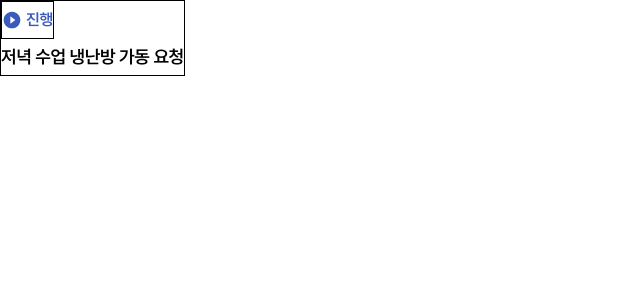
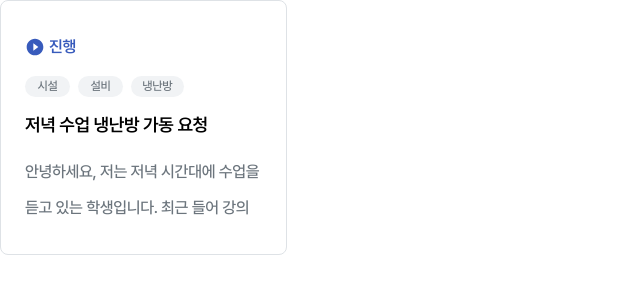
Before and after one commit to waieiches/SM-137-Frontend, a React (Vite) app: page / in a window 1280 px wide. Shown: the top 300 px of the page, without its empty margins (0-640 px from the left). Built offline with nearby package versions, Linux system fonts and the light colour scheme.

Commit message:
feat : 컴포넌트 레이아웃과 타입 호출 기능을 제작한다

```diff
--- a/src/components/content/ContentBox.tsx
+++ b/src/components/content/ContentBox.tsx
@@ -1,36 +1,74 @@
 import styled from "@emotion/styled";
 import StatusDisplay from "../status-button/StatusDisplay";
+import CategoryTagGroup from "../category-tag/CategoryTagGroup";
 
 interface ContenteBoxProps {
   type: keyof typeof boxType;
+}
+interface ContainerProps {
+  width: string;
+  height: string;
 }
 
 const boxType = {
   small: {
     width: "287px",
     height: "255px",
+    flex: "column",
+    line: 3,
   },
   large: {
     width: "537px",
     height: "207px",
+    flex: "row",
+    line: 2,
   },
 };
 
-const Container = styled.div`
-  display: inline-flex;
+const Container = styled.div<ContainerProps>`
+  width: ${(props) => props.width};
+  height: ${(props) => props.height};
+  display: flex;
   flex-direction: column;
   align-items: start;
+  justify-content: center;
+  gap: 0.65rem;
   background-color: var(--white);
-  border: 1px solid #000;
+  border: 1px solid var(--gray3-border);
+  border-radius: 8px;
+  padding: 24px;
+  cursor: pointer;
+  &:hover {
+    border: 1px solid var(--gray4-placeholder-low);
+  }
+  @media screen and (max-width: 480px) {
+    display: inline-flex;
+    padding: 1rem;
+    width: auto;
+    height: auto;
+  }
 `;
 //진행상태 + 좋아요/스크랩
-const StatusContainer = styled.div`
-  display: flex;
+const StatusContainer = styled.div<{ flex: string }>`
+  display: inline-flex;
   justify-content: space-between;
   align-items: center;
-  border: 1px solid #000;
+  flex-direction: ${(props) => props.flex};
 `;
 const Title = styled.span``;
+const Article = styled.div<{ line: number }>`
+  color: var(--gray5-lowText);
+  overflow: hidden;
+  display: -webkit-box;
+  -webkit-box-orient: vertical;
+  -webkit-line-clamp: ${(props) => props.line};
+  text-overflow: ellipsis;
+  max-height: calc(1.5rem * 3);
+  @media screen and (max-width: 480px) {
+    -webkit-line-clamp: 1;
+    max-height: calc(1.5rem * 1);
+  }
+`;
 
 //삭제 예정, 백엔드 데이터
 const mockData = {
@@ -41,12 +79,16 @@ const mockData = {
 };
 
 const ContentBox = ({ type = "small" }: ContenteBoxProps) => {
+  const boxStyle = boxType[type];
+
   return (
-    <Container>
-      <StatusContainer>
+    <Container width={boxStyle.width} height={boxStyle.height}>
+      <StatusContainer flex={boxStyle.flex}>
         <StatusDisplay type="inProgress" />
       </StatusContainer>
+      <CategoryTagGroup tagArray={mockData.category} />
       <Title>{mockData.title}</Title>
+      <Article line={boxStyle.line}>{mockData.content}</Article>
     </Container>
   );
 };
```
